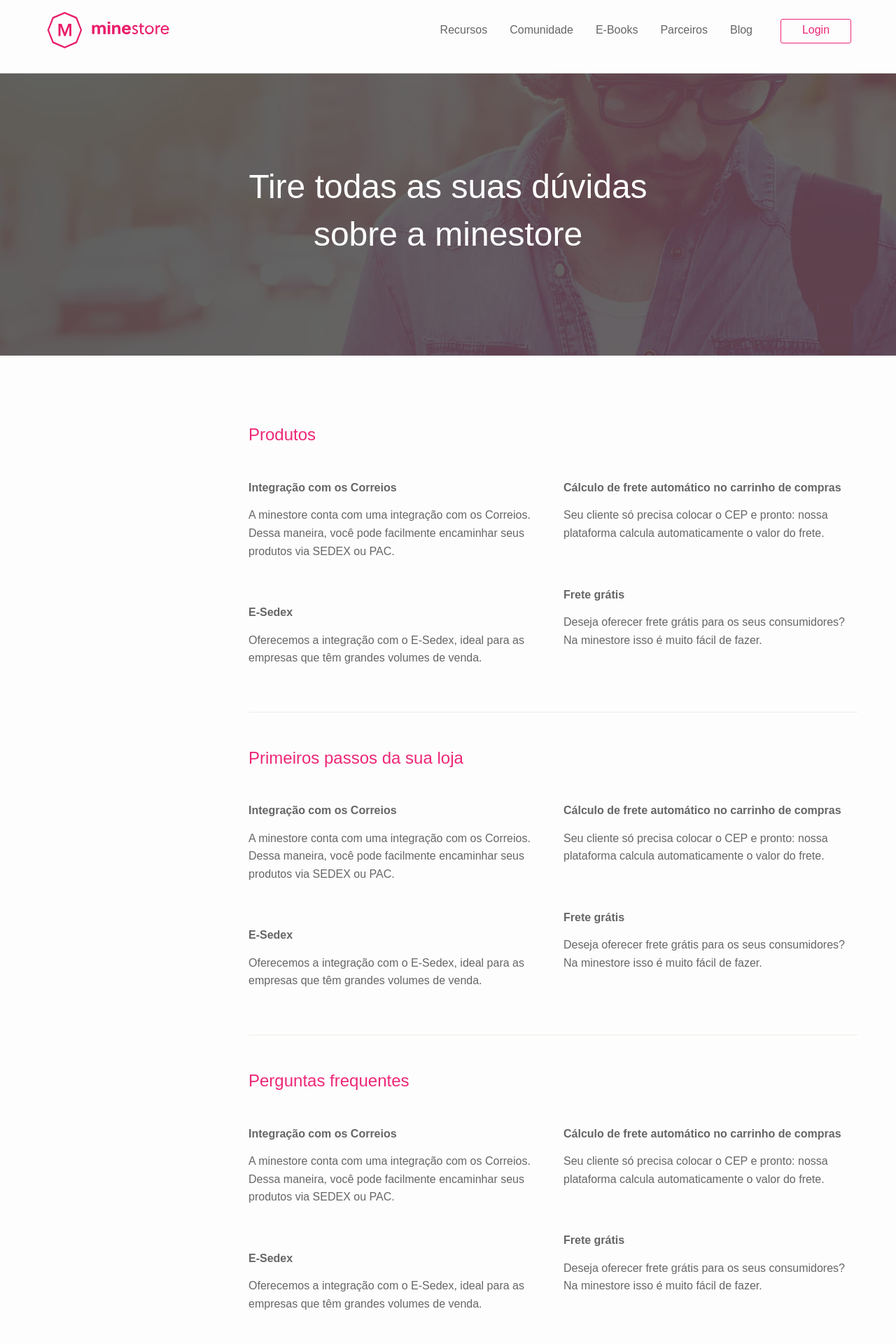
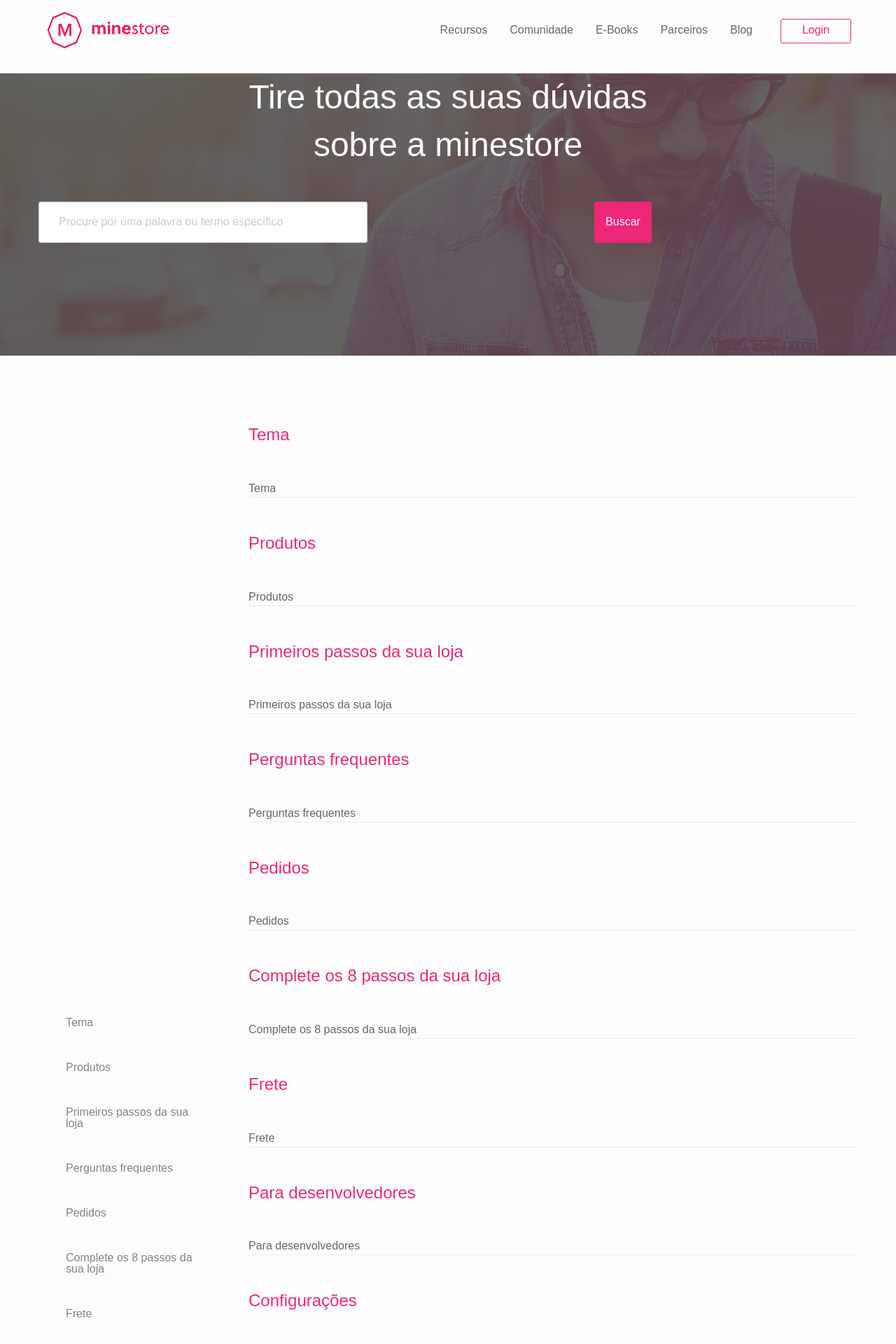
Before and after one commit to minestore/landing-2016, a Jekyll site: the page built from ajuda.html, in a window 1280 px wide. Shown: the top 1920 px of the page at 70% size. Built offline with Jekyll 4.4.1, drawn with Linux system fonts in a browser that asks for light colours; nearby versions of some CDN libraries; some web fonts are replaced; library files that are not in the unit come from our copies; some of the changed text lies outside the part shown.

```diff
--- a/ajuda.html
+++ b/ajuda.html
@@ -6,10 +6,18 @@ permalink: /ajuda
 cta_text: Ainda não se<br> cadastrou?<br> Aproveite!
 ---
 
-<section class="box-recursos">
+<section class="box-recursos box-ajuda">
 	<header class="page-title">
 		<div class="large-centered columns text-center">
-			<h1>Tire todas as suas dúvidas<br> sobre a minestore</h1>
+			<h1>Tire todas as suas dúvidas <br>sobre a minestore</h1>
+				<form class="box-form" action="">
+					<div class="row">
+						<div class="large-5 medium-6 small-12 columns">
+							<input class="input-txt" type="text" placeholder="Procure por uma palavra ou termo específico" type="text">
+						</div>
+						<button class="hvr-sweep-to-right btn-cta large button">buscar</button>
+					</div>
+				</form>
 		</div>
 	</header>
 
@@ -26,13 +34,21 @@ cta_text: Ainda não se<br> cadastrou?<br> Aproveite!
 
 		<div class="text-aside large-9 columns" id="magellan-content">
 			<div class="sections">
-				{% for post in site.categories.ajuda %}
-					<section id="{{ post.link }}" data-magellan-target="{{ post.link }}">
-						<h2>{{ post.title }}</h2>
-						{{ post.content }}
-					</section>
-				{% endfor %}
-			</div>
+{% for post in site.categories.ajuda %}
+<section id="{{ post.link }}" data-magellan-target="{{ post.link }}">
+	<h2>{{ post.title }}</h2>
+	{{ post.title }}
+</section>
+{% endfor %}
+
+
+<!-- {% for post in site.categories.ajuda %}
+<section id="{{ post.link }}" data-magellan-target="{{ post.link }}">
+	<h2>{{ post.title }}</h2>
+	{{ post.title }}
+</section>
+{% endfor %}
+ -->			</div>
 		</div>
 	</div>
 
--- a/assets/_sass/header.scss
+++ b/assets/_sass/header.scss
@@ -190,7 +190,7 @@
 	.bg-home {
 		background-size: inherit;
 	}
-	.header-pg .navigation li > a {
+	.navigation li > a {
 		color: #fff;
 	}
 }
--- a/assets/_sass/main.scss
+++ b/assets/_sass/main.scss
@@ -108,6 +108,7 @@ $on-laptop:        800px;
 @import 'comunidade';
 @import 'precos';
 @import 'ebooks';
+@import 'ajuda';
 @import 'footer';
 @import 'hover';
 @import 'termos_uso';
--- a/parceiros.html
+++ b/parceiros.html
@@ -100,7 +100,7 @@ cta_text: Quer se tornar<br> parceiro da<br> minestore?
         </div>
         <div class="column">
           <img src="{{ "/assets/img/paula.jpg" | prepend: site.baseurl }}" alt="" />
-          <a target="_blank" href="">Visite o site</a>
+          <a target="_blank" href="https://paulaboutala.myportfolio.com">Visite o site</a>
         </div>
         <div class="column">
           <img src="{{ "/assets/img/one-hop.jpg" | prepend: site.baseurl }}" alt="" />
```
Also changed, not shown: assets/_sass/ajuda.scss (added, +7 -0 lines), _posts/ajuda/categorias/2016-08-01-categorias.html (renamed from _posts/ajuda/2016-08-01-categorias.html), _posts/ajuda/configuracoes/2016-08-01-configuracoes.html (renamed from _posts/ajuda/2016-08-01-configuracoes.html), _posts/ajuda/desenvolvedores/2016-08-01-para-desenvolvedores.html (renamed from _posts/ajuda/2016-08-01-para-desenvolvedores.html), _posts/ajuda/frete/2016-08-01-frete.html (renamed from _posts/ajuda/2016-08-01-frete.html), _posts/ajuda/oito-passos-sua-loja/2016-08-01-complete-os-8-passos-da-sua-loja.html (renamed from _posts/ajuda/2016-08-01-complete-os-8-passos-da-sua-loja.html), _posts/ajuda/pedidos/2016-08-01-pedidos.html (renamed from _posts/ajuda/2016-08-01-pedidos.html), _posts/ajuda/perguntas-frequentes/2016-08-01-perguntas-frequentes.html (renamed from _posts/ajuda/2016-08-01-perguntas-frequentes.html), _posts/ajuda/primeiros-passos-sua-loja/2016-08-01-primeiros-passos-da-sua-loja.html (renamed from _posts/ajuda/2016-08-01-primeiros-passos-da-sua-loja.html), _posts/ajuda/produtos/2016-08-01-produtos.html (renamed from _posts/ajuda/2016-08-01-produtos.html), _posts/ajuda/tema/2016-07-28-tema.html (renamed from _posts/ajuda/2016-07-28-tema.html), assets/css/main.css.
